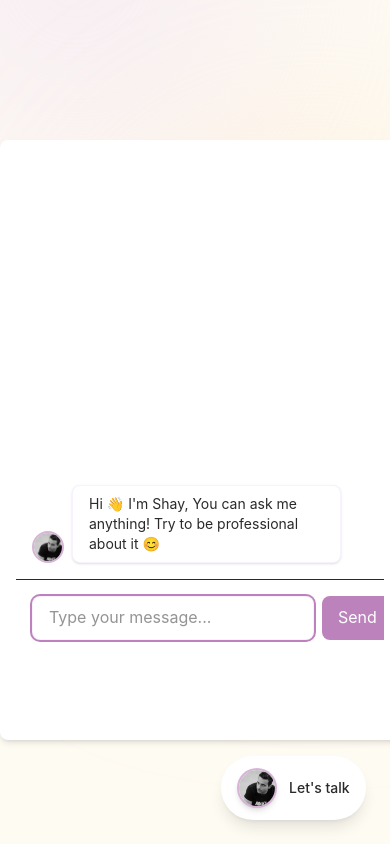
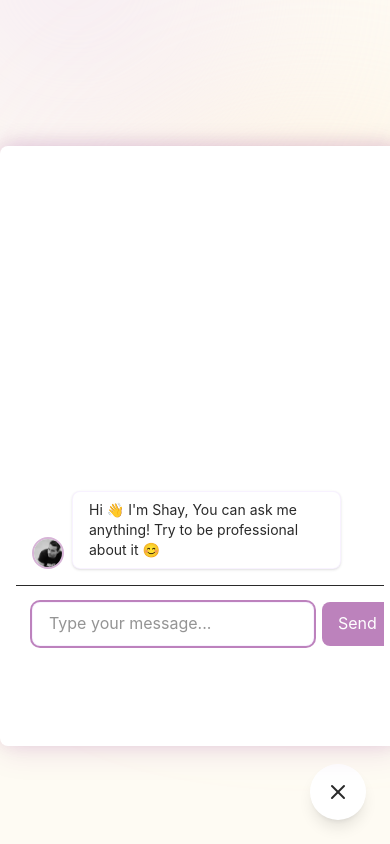
Before and after one commit to shyoro/about, a Next.js app: page / in a window 390 px wide. Both pictures are taken after a click on the button "Open chat with Shay Azulay Agent". Shown: the top 844 px of the page. Built offline with nearby package versions, Linux system fonts and the light colour scheme; no server answers; the database is empty.

Commit message:
enhance ChatBubble component with mobile detection and scroll-triggered features; add close button and prevent scrolling when popover is open

```diff
--- a/app/globals.css
+++ b/app/globals.css
@@ -95,6 +95,12 @@ body {
     overflow-x: hidden;
 }
 
+/* Prevent scrolling when chat popover is open */
+body.chat-popover-open {
+    overflow: hidden;
+    overscroll-behavior: none;
+}
+
 /* Smooth scroll with momentum on iOS */
 @supports (-webkit-overflow-scrolling: touch) {
     html {
--- a/components/chat/ChatBubble.tsx
+++ b/components/chat/ChatBubble.tsx
@@ -1,31 +1,163 @@
 'use client';
 
-import { useState } from 'react';
-import { motion } from 'framer-motion';
+import {useState, useEffect, useCallback} from 'react';
+import {motion, AnimatePresence} from 'framer-motion';
 import Image from 'next/image';
-import { Popover, PopoverContent, PopoverTrigger } from '@/components/ui/popover';
-import { ChatInterface } from './ChatInterface';
+import {Popover, PopoverContent, PopoverTrigger} from '@/components/ui/popover';
+import {ChatInterface} from './ChatInterface';
+
+const MOBILE_BREAKPOINT = 768;
 
 /**
  * Chat bubble component that opens a popover chat interface when clicked
  * Positioned fixed at bottom-right corner with smooth animations
+ * Includes mobile-specific features: close button and scroll-triggered hiding
  */
 export function ChatBubble() {
     const [open, setOpen] = useState(false);
+    const [isMobile, setIsMobile] = useState(false);
+    const [isContactVisible, setIsContactVisible] = useState(false);
+
+    /**
+     * Mobile detection with debounced resize handling
+     */
+    useEffect(() => {
+        const checkMobile = () => setIsMobile(window.innerWidth < MOBILE_BREAKPOINT);
+        checkMobile();
+
+        let timeoutId: NodeJS.Timeout;
+        const handleResize = () => {
+            clearTimeout(timeoutId);
+            timeoutId = setTimeout(checkMobile, 150);
+        };
+
+        window.addEventListener('resize', handleResize, {passive: true});
+        return () => {
+            window.removeEventListener('resize', handleResize);
+            clearTimeout(timeoutId);
+        };
+    }, []);
+
+    /**
+     * Prevent scrolling when popover is open on mobile using CSS class
+     */
+    useEffect(() => {
+        if (!isMobile) return;
+        const classList = document.body.classList;
+
+        if (open) {
+            classList.add('chat-popover-open');
+        } else {
+            classList.remove('chat-popover-open');
+        }
+
+        return () => {
+            classList.remove('chat-popover-open');
+        };
+    }, [open, isMobile]);
+
+    /**
+     * Scroll detection for contact section (mobile only)
+     */
+    useEffect(() => {
+        if (!isMobile) return;
+
+        const contactSection = document.getElementById('contact');
+        if (!contactSection) return;
+
+        const observer = new IntersectionObserver(
+            (entries) => {
+                requestAnimationFrame(() => {
+                    entries.forEach((entry) => {
+                        setIsContactVisible(entry.isIntersecting);
+                    });
+                });
+            },
+            {
+                threshold: 0.1,
+                rootMargin: '0px',
+            }
+        );
+
+        observer.observe(contactSection);
+        return () => observer.disconnect();
+    }, [isMobile]);
+
+    /**
+     * Close button handler
+     */
+    const handleClose = useCallback(() => {
+        setOpen(false);
+    }, []);
+
+    /**
+     * Bubble animation variants
+     */
+    const bubbleVariants = {
+        visible: {
+            scale: 1,
+            opacity: 1,
+            x: 0,
+            y: 0,
+        },
+        hidden: {
+            scale: 0.8,
+            opacity: 0,
+            x: 0,
+            y: 0,
+        },
+        offScreen: {
+            scale: 0.8,
+            opacity: 0,
+            x: 200,
+            y: 0,
+        },
+    };
+
+    /**
+     * Close button animation variants
+     */
+    const closeButtonVariants = {
+        visible: {
+            scale: 1,
+            opacity: 1,
+        },
+        hidden: {
+            scale: 0.8,
+            opacity: 0,
+        },
+    };
+
+    /**
+     * Determine bubble animation state
+     */
+    const getBubbleAnimationState = () => {
+        if (isMobile && isContactVisible) return 'offScreen';
+        if (isMobile && open) return 'hidden';
+        return 'visible';
+    };
+
+    const shouldShowBubble = !isMobile || !open;
+    const shouldShowCloseButton = isMobile && open;
 
     return (
+        <>
             <Popover open={open} onOpenChange={setOpen}>
                 <PopoverTrigger asChild>
                     <motion.button
                         className="fixed bottom-6 right-6 z-50 flex items-center gap-3 px-4 py-3 rounded-full bg-white shadow-lg hover:shadow-xl transition-shadow"
                         aria-label="Open chat with Shay Azulay Agent"
-          whileHover={{ scale: 1.05 }}
-          whileTap={{ scale: 0.95 }}
-          initial={{ scale: 0 }}
-          animate={{ scale: 1 }}
-          transition={{ type: 'spring', stiffness: 260, damping: 20 }}
+                        whileHover={{scale: 1.05}}
+                        whileTap={{scale: 0.95}}
+                        variants={bubbleVariants}
+                        initial="visible"
+                        animate={getBubbleAnimationState()}
+                        transition={{type: 'spring', stiffness: 260, damping: 20}}
+                        style={{
+                            pointerEvents: shouldShowBubble ? 'auto' : 'none',
+                        }}
                     >
-          <div className="relative w-10 h-10 rounded-full bg-white overflow-hidden border-2 border-(--color-button-purple)/30 shadow-md">
+                        <div className="relative w-10 h-10 rounded-full bg-white overflow-hidden shadow-md">
                             <Image
                                 src="/shayAzulay.png"
                                 alt="Shay Azulay"
@@ -42,15 +174,50 @@ export function ChatBubble() {
                 <PopoverContent
                     side="top"
                     align="end"
-        className="w-100 h-150 p-0 bg-white border-(--color-accent-1)/30 shadow-lg"
+                    className="w-100 h-150 p-0 bg-white shadow-lg"
+                    style={{
+                        boxShadow: '0 -4px 20px rgba(124, 7, 124, 0.15), 0 8px 30px rgba(124, 7, 124, 0.1)',
+                    }}
                     sideOffset={16}
                 >
                     <div className="flex flex-col h-full">
                         <div className="flex-1 overflow-hidden">
-            <ChatInterface />
+                            <ChatInterface/>
                         </div>
                     </div>
                 </PopoverContent>
             </Popover>
+            <AnimatePresence>
+                {shouldShowCloseButton && (
+                    <motion.button
+                        onClick={handleClose}
+                        className="fixed bottom-6 right-6 z-50 flex items-center justify-center w-14 h-14 rounded-full bg-white shadow-lg hover:shadow-xl transition-shadow"
+                        aria-label="Close chat"
+                        whileHover={{scale: 1.05}}
+                        whileTap={{scale: 0.95}}
+                        variants={closeButtonVariants}
+                        initial="hidden"
+                        animate="visible"
+                        exit="hidden"
+                        transition={{type: 'spring', stiffness: 260, damping: 20}}
+                    >
+                        <svg
+                            width="24"
+                            height="24"
+                            viewBox="0 0 24 24"
+                            fill="none"
+                            stroke="currentColor"
+                            strokeWidth="2"
+                            strokeLinecap="round"
+                            strokeLinejoin="round"
+                            className="text-foreground"
+                        >
+                            <line x1="18" y1="6" x2="6" y2="18"/>
+                            <line x1="6" y1="6" x2="18" y2="18"/>
+                        </svg>
+                    </motion.button>
+                )}
+            </AnimatePresence>
+        </>
     );
 }
```
Lines whose indentation alone changed are shown as unchanged.
